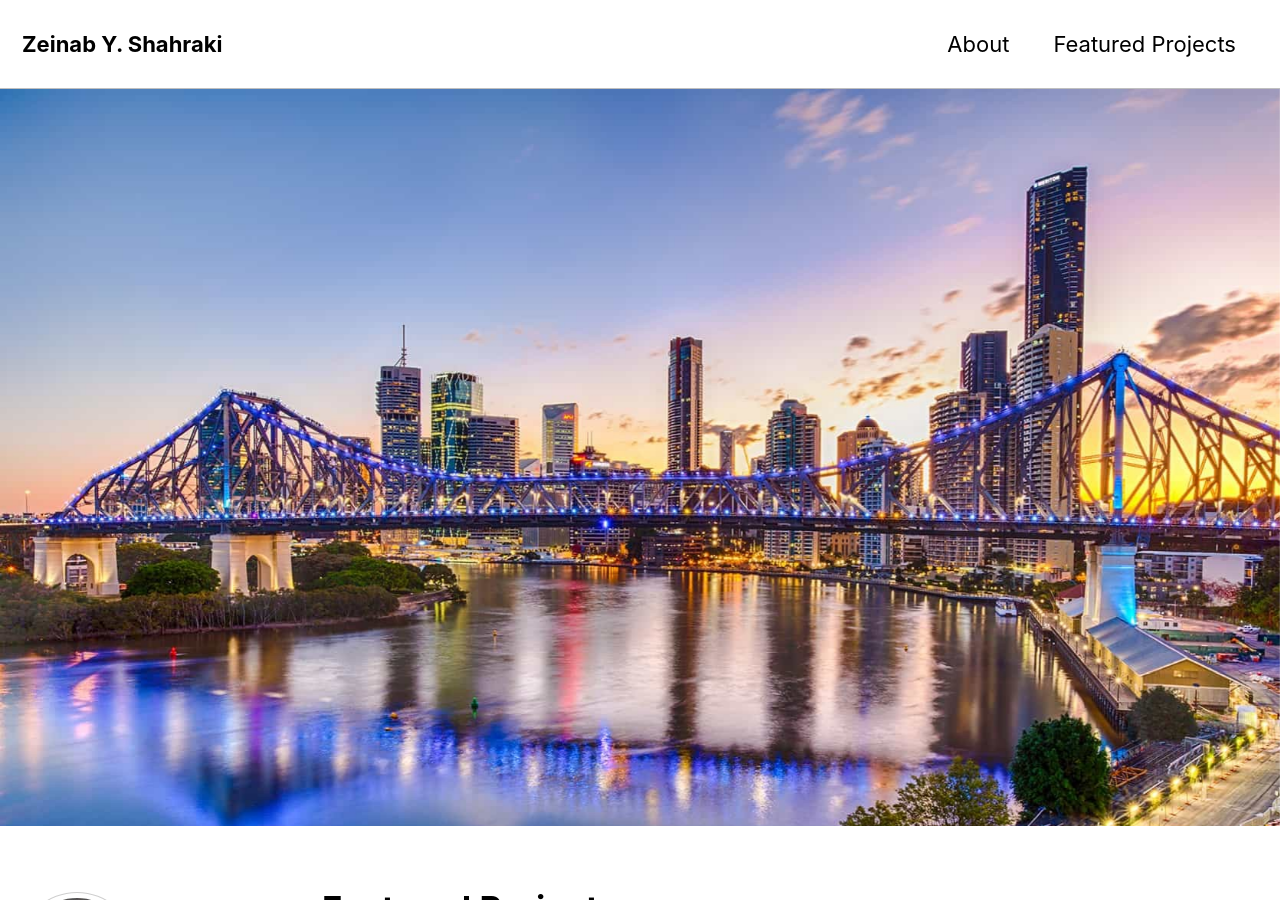
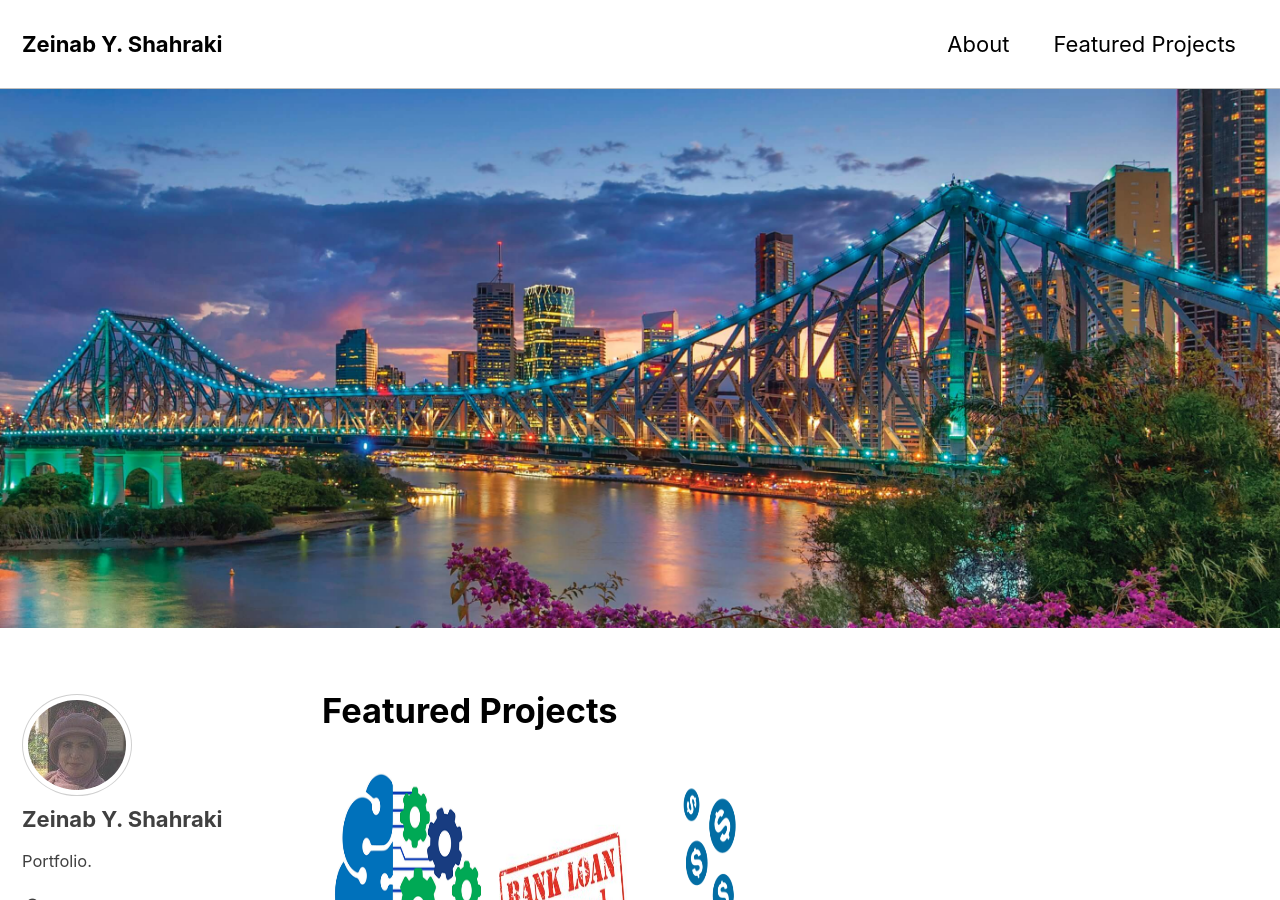
Before and after one commit to z1shahraki/z1shahraki.github.io, a Jekyll site: the page built from _pages/machinelearning.md, in a window 1280 px wide and 900 px high. Built offline with Jekyll 4.4.1, drawn with Linux system fonts in a browser that asks for light colours; cached includes are drawn as plain includes; nearby versions of some CDN libraries.

Commit message:
new gith

```diff
--- a/_pages/machinelearning.md
+++ b/_pages/machinelearning.md
@@ -4,7 +4,7 @@ permalink: /machine-learning/
 title: "Featured Projects"
 author_profile: true
 header:
-  image: "/images/brisbane1.jpg"
+  image: "/images/brisbane2.jpg"
 ---
 
 <img src="{{ site.url }}{{ site.baseurl }}/images/loan_apr1.jpg" alt="Best Finance Decision" style="width:450px;height:300px;">
```
Also changed, not shown: images/car_price2.jpg.
